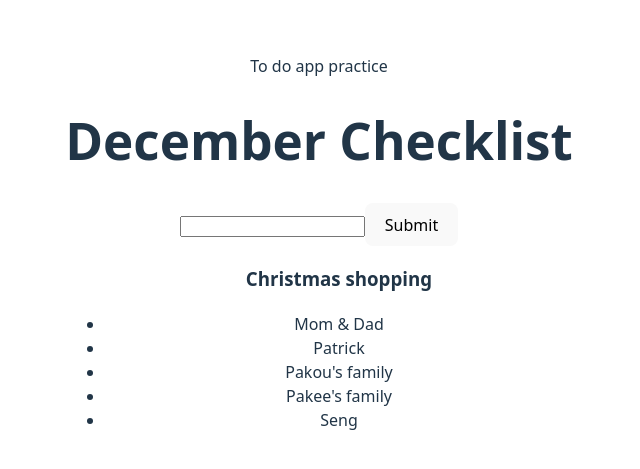
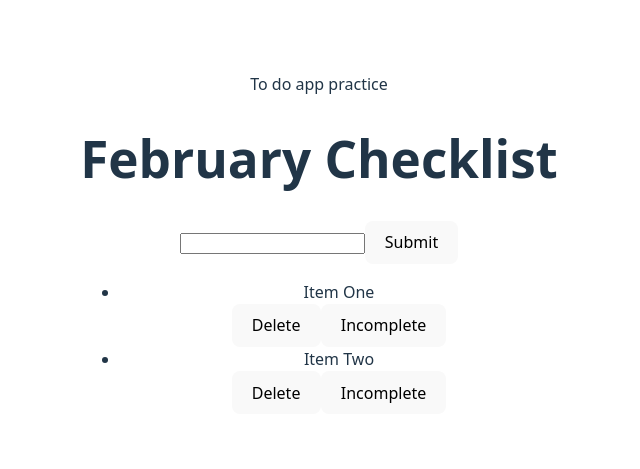
Before and after one commit to vang1100/my-practice-codes, a React (Vite) app: page / in a window 1280 px wide. Shown: the part 149-618 px from the top of the page, without its empty margins (321-961 px from the left). Built offline with nearby package versions, Linux system fonts and the light colour scheme.

Commit message:
added toggle const and handlechange function for button

```diff
--- a/src/ToDo/Todo.jsx
+++ b/src/ToDo/Todo.jsx
@@ -1,28 +1,30 @@
+
+import {useState} from 'react';
+
 function Todo() {
 
+    const [toggle, setToggle] = useState(true);
+
+    const handleChange = () => {
+        return setToggle(!toggle);
+    }
     return (
         <>
 
         To do app practice
 
-        <h1>December Checklist</h1>
+        <h1>February Checklist</h1>
         <input></input><button>Submit</button>
-        <ul><h3>Christmas shopping</h3>
-            <li>
-                Mom & Dad
-            </li>
-            <li>
-                Patrick
-            </li>
-            <li>
-                Pakou's family
-            </li>
-            <li>
-                Pakee's family
-            </li>
-            <li>
-                Seng
-            </li>
+        <ul>
+
+            <li>Item One</li>
+                <button>Delete</button>
+                <button onClick={() => handleChange()}>{toggle ? 'Incomplete' : 'Completed'}</button>
+
+            <li>Item Two</li>
+                <button>Delete</button>
+                 <button>Incomplete</button>
+
 
         </ul>
 
```
Also changed, not shown: 2 other files (tests, documents, lock files or other folders).
